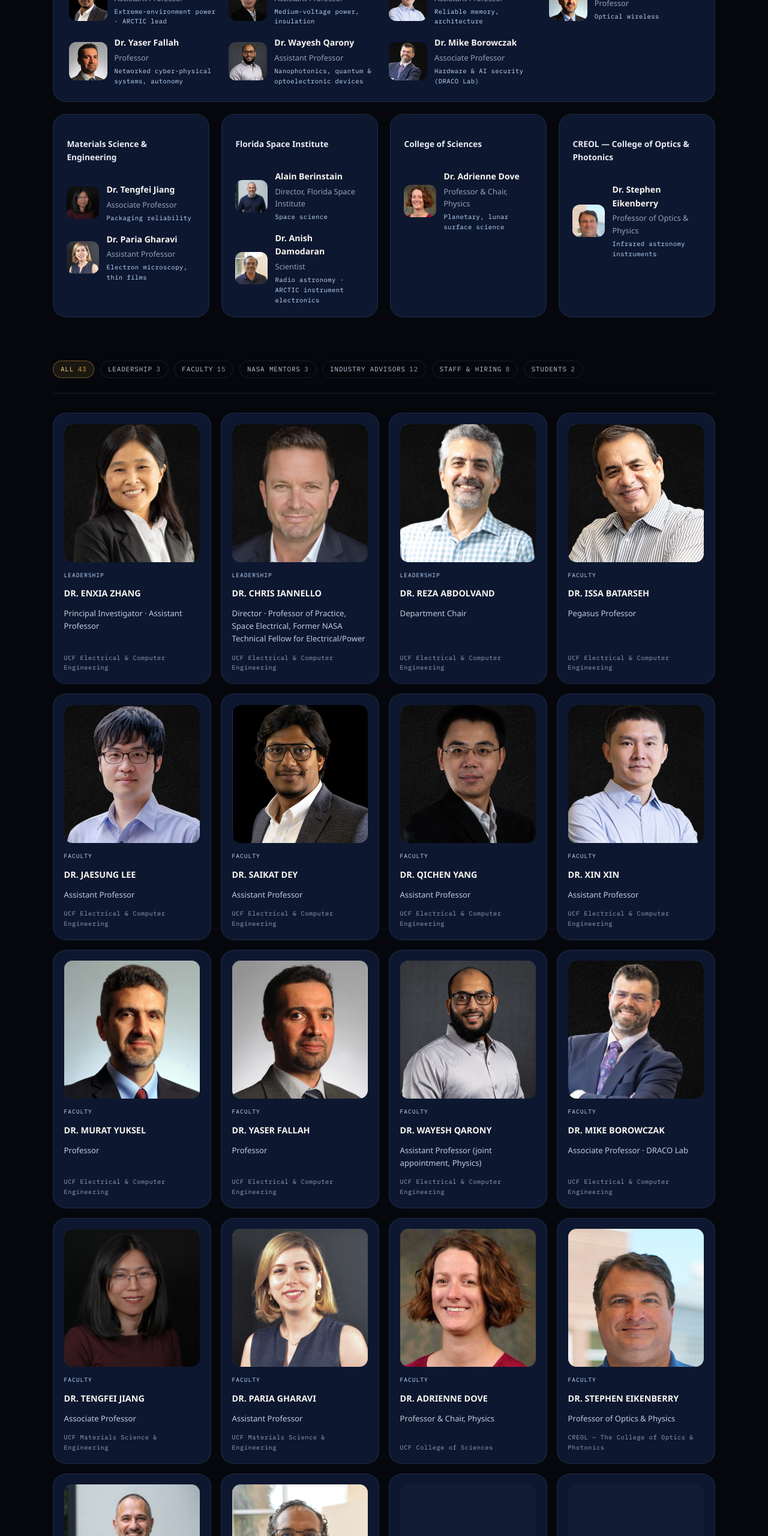
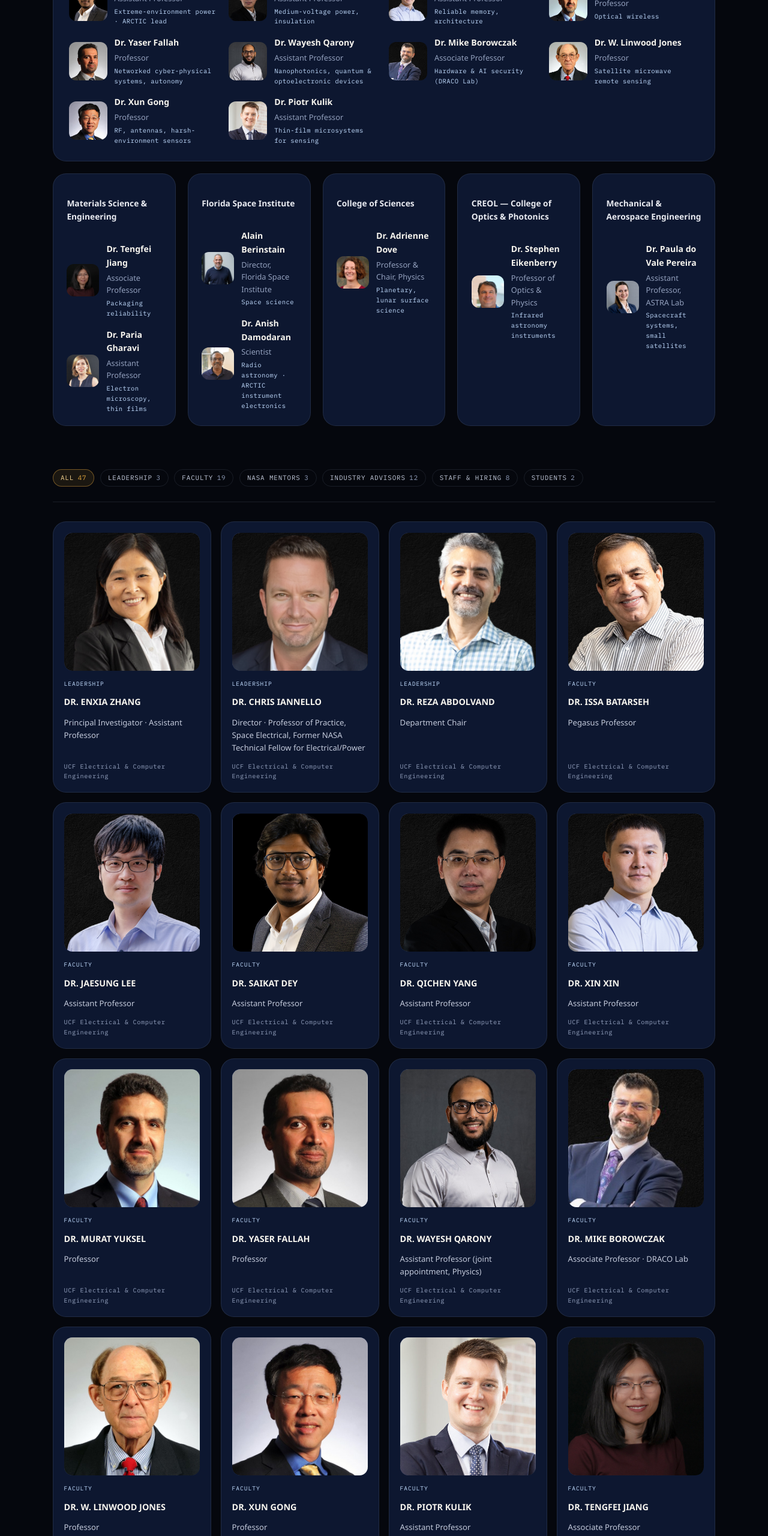
Before and after one commit to iannecj/cresst-website, a plain HTML site: page people.html in a window 1280 px wide. Shown: the part 1284-3844 px from the top of the page at 60% size. Drawn offline with nearby package versions, Linux system fonts and the light colour scheme; a web font is replaced by a local one.

Commit message:
Add Jones, Gong, Kulik (ECE) and do Vale Pereira (MAE) to People and Innovation
- Org chart: three ECE members, new Mechanical & Aerospace Engineering unit;
  unit row fits five cards
- Directory: four faculty cards with UCF CECS headshots (Faculty 19, All 47)
- Innovation: new RF, antennas & remote sensing area; Kulik and
  do Vale Pereira added to existing areas

Co-Authored-By: Claude Opus 5.5 <noreply@anthropic.com>
Claude-Session: https://claude.ai/code/session_01BHsigoyrU1vduhhLaw4nEr

```diff
--- a/css/style.css
+++ b/css/style.css
@@ -2242,7 +2242,7 @@ a.data-table-row {
 }
 .org-unit-grid {
   display: grid;
-  grid-template-columns: repeat(auto-fit, minmax(240px, 1fr));
+  grid-template-columns: repeat(auto-fit, minmax(200px, 1fr));
   gap: 1.25rem;
   width: 100%;
   margin-top: 1.25rem;
--- a/people.html
+++ b/people.html
@@ -120,6 +120,18 @@
               <img src="assets/img/mike-borowczak.png" alt="Dr. Mike Borowczak" />
               <div><h5>Dr. Mike Borowczak</h5><p class="org-role">Associate Professor</p><p class="org-focus">Hardware &amp; AI security (DRACO Lab)</p></div>
             </div>
+            <div class="org-member">
+              <img src="assets/img/linwood-jones.png" alt="Dr. W. Linwood Jones" />
+              <div><h5>Dr. W. Linwood Jones</h5><p class="org-role">Professor</p><p class="org-focus">Satellite microwave remote sensing</p></div>
+            </div>
+            <div class="org-member">
+              <img src="assets/img/xun-gong.png" alt="Dr. Xun Gong" />
+              <div><h5>Dr. Xun Gong</h5><p class="org-role">Professor</p><p class="org-focus">RF, antennas, harsh-environment sensors</p></div>
+            </div>
+            <div class="org-member">
+              <img src="assets/img/piotr-kulik.png" alt="Dr. Piotr Kulik" />
+              <div><h5>Dr. Piotr Kulik</h5><p class="org-role">Assistant Professor</p><p class="org-focus">Thin-film microsystems for sensing</p></div>
+            </div>
           </div>
         </div>
       <div class="org-unit-grid">
@@ -167,13 +179,22 @@
             </div>
           </div>
         </div>
+        <div class="org-dept-card compact">
+          <h4 class="org-dept-name">Mechanical &amp; Aerospace Engineering</h4>
+          <div class="org-dept-members">
+            <div class="org-member">
+              <img src="assets/img/paula-do-vale-pereira.png" alt="Dr. Paula do Vale Pereira" />
+              <div><h5>Dr. Paula do Vale Pereira</h5><p class="org-role">Assistant Professor, ASTRA Lab</p><p class="org-focus">Spacecraft systems, small satellites</p></div>
+            </div>
+          </div>
+        </div>
       </div>
     </div>
 
     <div class="filter-row reveal" id="filterRow">
-      <button class="filter-pill is-active" data-filter="All">All <span class="count">43</span></button>
+      <button class="filter-pill is-active" data-filter="All">All <span class="count">47</span></button>
       <button class="filter-pill" data-filter="Leadership">Leadership <span class="count">3</span></button>
-      <button class="filter-pill" data-filter="Faculty">Faculty <span class="count">15</span></button>
+      <button class="filter-pill" data-filter="Faculty">Faculty <span class="count">19</span></button>
       <button class="filter-pill" data-filter="NASA mentors">NASA mentors <span class="count">3</span></button>
       <button class="filter-pill" data-filter="Industry advisors">Industry advisors <span class="count">12</span></button>
       <button class="filter-pill" data-filter="Staff &amp; hiring">Staff &amp; hiring <span class="count">8</span></button>
@@ -268,6 +289,27 @@
         <p class="directory-org">UCF Electrical &amp; Computer Engineering</p>
       </div>
       <div class="directory-card" data-group="Faculty">
+        <img class="directory-photo" src="assets/img/linwood-jones.png" alt="Dr. W. Linwood Jones" />
+        <span class="directory-tag">Faculty</span>
+        <h3 class="directory-name">Dr. W. Linwood Jones</h3>
+        <p class="directory-title">Professor</p>
+        <p class="directory-org">UCF Electrical &amp; Computer Engineering</p>
+      </div>
+      <div class="directory-card" data-group="Faculty">
+        <img class="directory-photo" src="assets/img/xun-gong.png" alt="Dr. Xun Gong" />
+        <span class="directory-tag">Faculty</span>
+        <h3 class="directory-name">Dr. Xun Gong</h3>
+        <p class="directory-title">Professor</p>
+        <p class="directory-org">UCF Electrical &amp; Computer Engineering</p>
+      </div>
+      <div class="directory-card" data-group="Faculty">
+        <img class="directory-photo" src="assets/img/piotr-kulik.png" alt="Dr. Piotr Kulik" />
+        <span class="directory-tag">Faculty</span>
+        <h3 class="directory-name">Dr. Piotr Kulik</h3>
+        <p class="directory-title">Assistant Professor</p>
+        <p class="directory-org">UCF Electrical &amp; Computer Engineering</p>
+      </div>
+      <div class="directory-card" data-group="Faculty">
         <img class="directory-photo" src="assets/img/tengfei-jiang.png" alt="Dr. Tengfei Jiang" />
         <span class="directory-tag">Faculty</span>
         <h3 class="directory-name">Dr. Tengfei Jiang</h3>
@@ -294,6 +336,13 @@
         <h3 class="directory-name">Dr. Stephen Eikenberry</h3>
         <p class="directory-title">Professor of Optics &amp; Physics</p>
         <p class="directory-org">CREOL &mdash; The College of Optics &amp; Photonics</p>
+      </div>
+      <div class="directory-card" data-group="Faculty">
+        <img class="directory-photo" src="assets/img/paula-do-vale-pereira.png" alt="Dr. Paula do Vale Pereira" />
+        <span class="directory-tag">Faculty</span>
+        <h3 class="directory-name">Dr. Paula do Vale Pereira</h3>
+        <p class="directory-title">Assistant Professor &middot; ASTRA Lab</p>
+        <p class="directory-org">UCF Mechanical &amp; Aerospace Engineering</p>
       </div>
       <div class="directory-card" data-group="Faculty">
         <img class="directory-photo" src="assets/img/alain-berinstain.png" alt="Alain Berinstain" />
```
Also changed, not shown: innovation.html (+11 -5 lines), assets/img/linwood-jones.png (added), assets/img/paula-do-vale-pereira.png (added), assets/img/piotr-kulik.png (added), assets/img/xun-gong.png (added).
